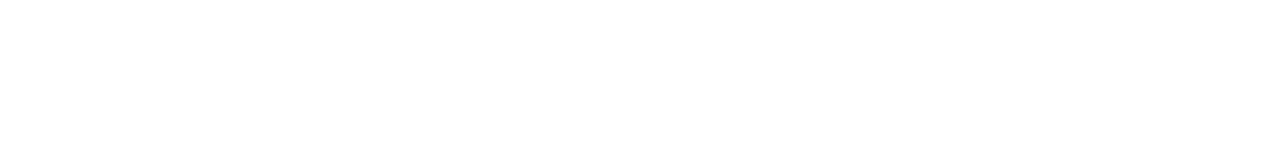
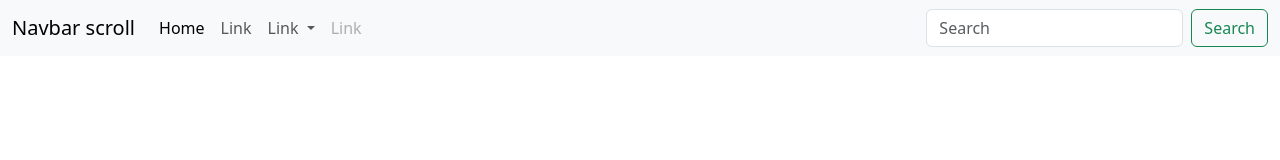
Before and after one commit to rafliiaakbar/bertiga, a plain HTML site: page index.html in a window 1280 px wide. Drawn offline with nearby package versions, Linux system fonts and the light colour scheme.

Commit message:
menambahkan navbar

```diff
--- a/index.html
+++ b/index.html
@@ -1,12 +1,48 @@
-<!DOCTYPE html>
+<!doctype html>
 <html lang="en">
-<head>
-    <meta charset="UTF-8">
-    <meta http-equiv="X-UA-Compatible" content="IE=edge">
-    <meta name="viewport" content="width=device-width, initial-scale=1.0">
-    <title>Document</title>
-</head>
-<body>
-
-</body>
+  <head>
+    <meta charset="utf-8">
+    <meta name="viewport" content="width=device-width, initial-scale=1">
+    <title>Bootstrap demo</title>
+    <link href="https://cdn.jsdelivr.net/npm/bootstrap@5.3.0-alpha3/dist/css/bootstrap.min.css" rel="stylesheet" integrity="sha384-KK94CHFLLe+nY2dmCWGMq91rCGa5gtU4mk92HdvYe+M/SXH301p5ILy+dN9+nJOZ" crossorigin="anonymous">
+  </head>
+  <body>
+    <nav class="navbar navbar-expand-lg bg-body-tertiary">
+        <div class="container-fluid">
+          <a class="navbar-brand" href="#">Navbar scroll</a>
+          <button class="navbar-toggler" type="button" data-bs-toggle="collapse" data-bs-target="#navbarScroll" aria-controls="navbarScroll" aria-expanded="false" aria-label="Toggle navigation">
+            <span class="navbar-toggler-icon"></span>
+          </button>
+          <div class="collapse navbar-collapse" id="navbarScroll">
+            <ul class="navbar-nav me-auto my-2 my-lg-0 navbar-nav-scroll" style="--bs-scroll-height: 100px;">
+              <li class="nav-item">
+                <a class="nav-link active" aria-current="page" href="#">Home</a>
+              </li>
+              <li class="nav-item">
+                <a class="nav-link" href="#">Link</a>
+              </li>
+              <li class="nav-item dropdown">
+                <a class="nav-link dropdown-toggle" href="#" role="button" data-bs-toggle="dropdown" aria-expanded="false">
+                  Link
+                </a>
+                <ul class="dropdown-menu">
+                  <li><a class="dropdown-item" href="#">Action</a></li>
+                  <li><a class="dropdown-item" href="#">Another action</a></li>
+                  <li><hr class="dropdown-divider"></li>
+                  <li><a class="dropdown-item" href="#">Something else here</a></li>
+                </ul>
+              </li>
+              <li class="nav-item">
+                <a class="nav-link disabled">Link</a>
+              </li>
+            </ul>
+            <form class="d-flex" role="search">
+              <input class="form-control me-2" type="search" placeholder="Search" aria-label="Search">
+              <button class="btn btn-outline-success" type="submit">Search</button>
+            </form>
+          </div>
+        </div>
+      </nav>
+    <script src="https://cdn.jsdelivr.net/npm/bootstrap@5.3.0-alpha3/dist/js/bootstrap.bundle.min.js" integrity="sha384-ENjdO4Dr2bkBIFxQpeoTz1HIcje39Wm4jDKdf19U8gI4ddQ3GYNS7NTKfAdVQSZe" crossorigin="anonymous"></script>
+  </body>
 </html>
```
